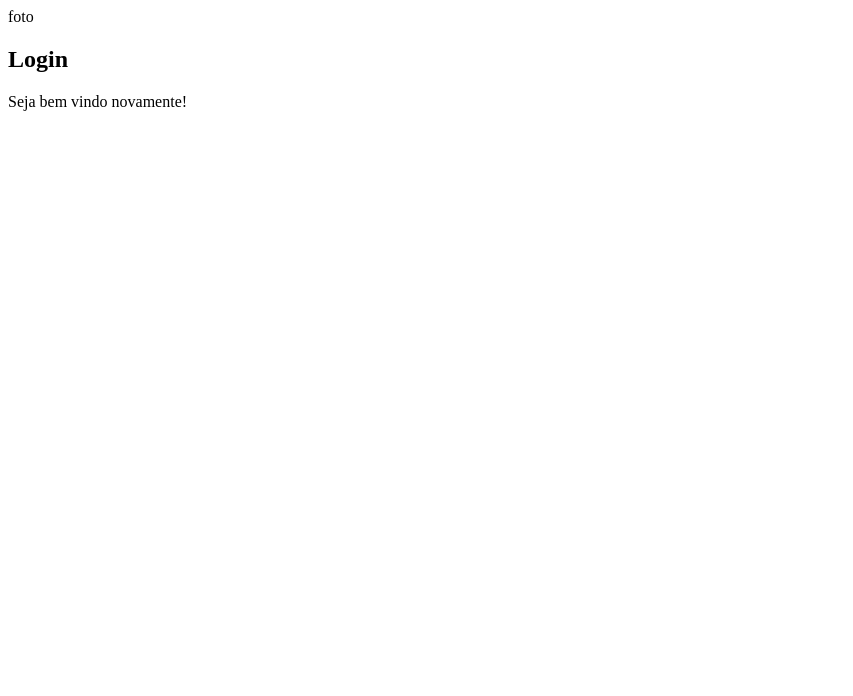
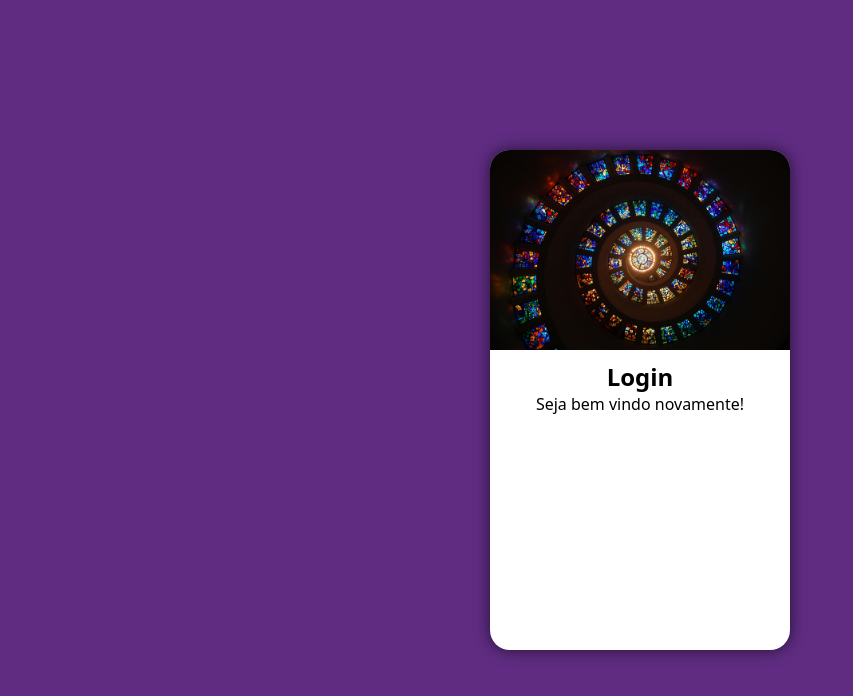
Before and after one commit to lucasblk/projeto-login, a plain HTML site: page index.html in a window 1280 px wide. Shown: the whole page, without its empty margins (0-853 px from the left). Drawn offline with Linux system fonts and the light colour scheme.

Commit message:
att da tela de login

```diff
--- a/estilos/style.css
+++ b/estilos/style.css
@@ -3,3 +3,46 @@
 verde #49a09d
 violeta #5f2c82
 */
+* {
+    font-family: system-ui, -apple-system, BlinkMacSystemFont, 'Segoe UI', Roboto, Oxygen, Ubuntu, Cantarell, 'Open Sans', 'Helvetica Neue', sans-serif;
+    margin: 0px;
+    padding: 0px;
+    box-sizing: border-box;
+}
+
+body, html {
+    background-color: #5f2c82;
+    height: 100vh;
+    width: 100vw;
+}
+main {
+    height: 100vh;
+    width: 100vw;
+    position: relative;
+}
+
+section#login {
+    position: absolute;
+    display: block;
+    top: 50%;
+    left: 50%;
+    transform: translate(-50% , -50%);
+    overflow: hidden;
+
+    background-color: white;
+    border-radius: 20px;
+    width: 300px;
+    height: 500px;
+    box-shadow: 0px 0px 15px rgba(0, 0, 0, 0.615);
+}
+section > div#foto {
+    display: block;
+    background: #5f2c82 url(../imagens/pexels-pixabay-161154.jpg) no-repeat;
+    height: 200px;
+    background-size: cover;
+    background-position: center center;
+}
+section > div#formulario {
+    padding: 10px;
+    text-align: center;
+}
--- a/index.html
+++ b/index.html
@@ -8,11 +8,11 @@
 </head>
 <body>
     <main>
-        <section>
+        <section id="login">
             <div id="foto">
-                foto
+
             </div>
-            <div id="login">
+            <div id="formulario">
                 <h1>Login</h1>
                 <p>Seja bem vindo novamente!</p>
                 <form action="login.php" method="post"></form>
```
